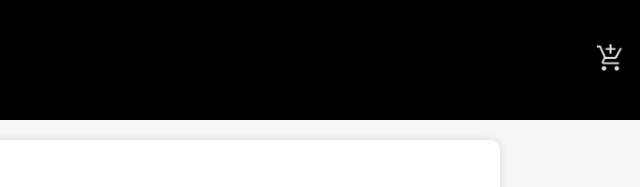
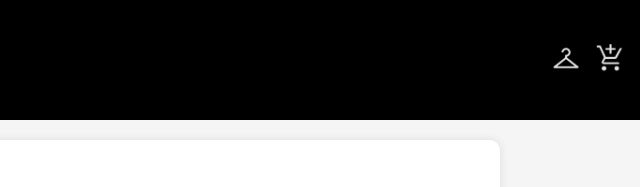
Before and after one commit to Kaique-Lacerda/ROPONA, a plain HTML site: page index.html in a window 1280 px wide. Shown: the top 187 px of the page, 640-1280 px from the left. Drawn offline with Linux system fonts and the light colour scheme.

Commit message:
FIx4-Header

```diff
--- a/index.html
+++ b/index.html
@@ -12,7 +12,7 @@
 
   <nav>
     <a href="index.html">
-      <img class="icons-header" src="img/h/icon-home.png" alt="">
+      <img class="icons-header" src="img/icon-home.png" alt="">
     </a>
 
     <a href="carrinho.html">
```
